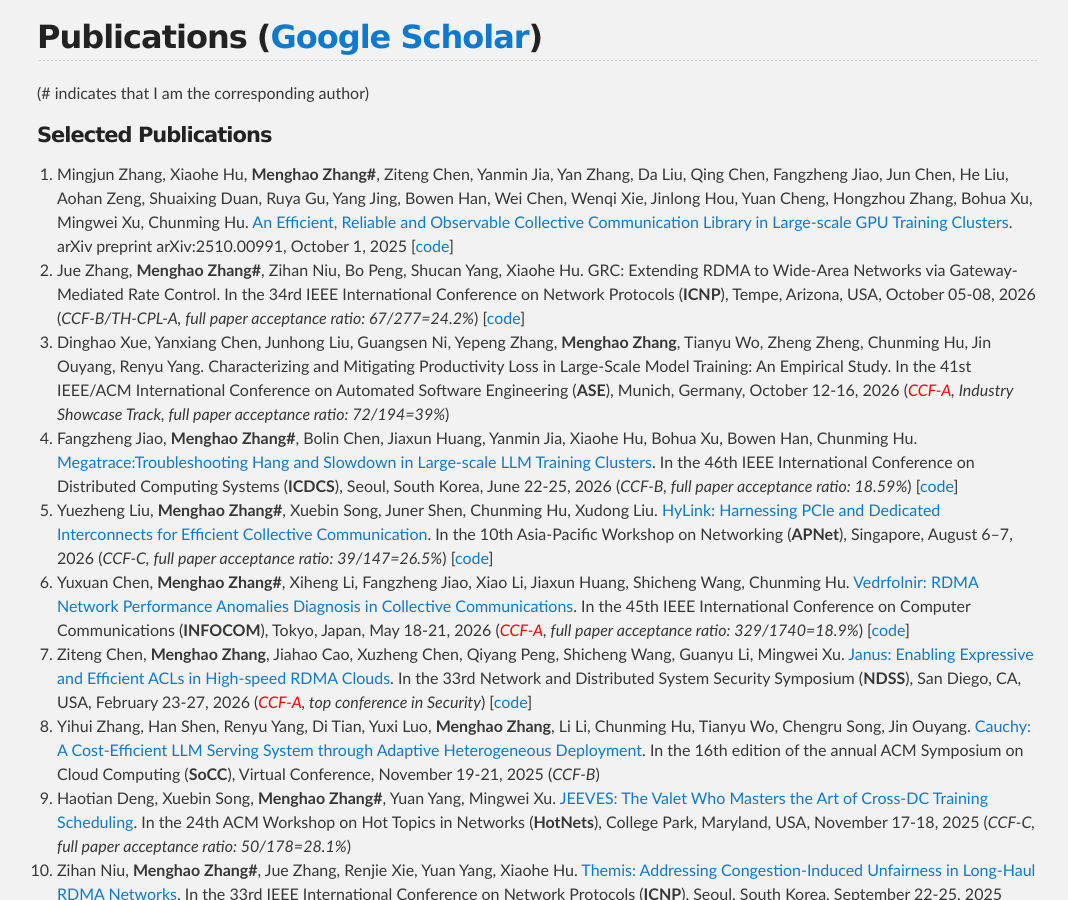
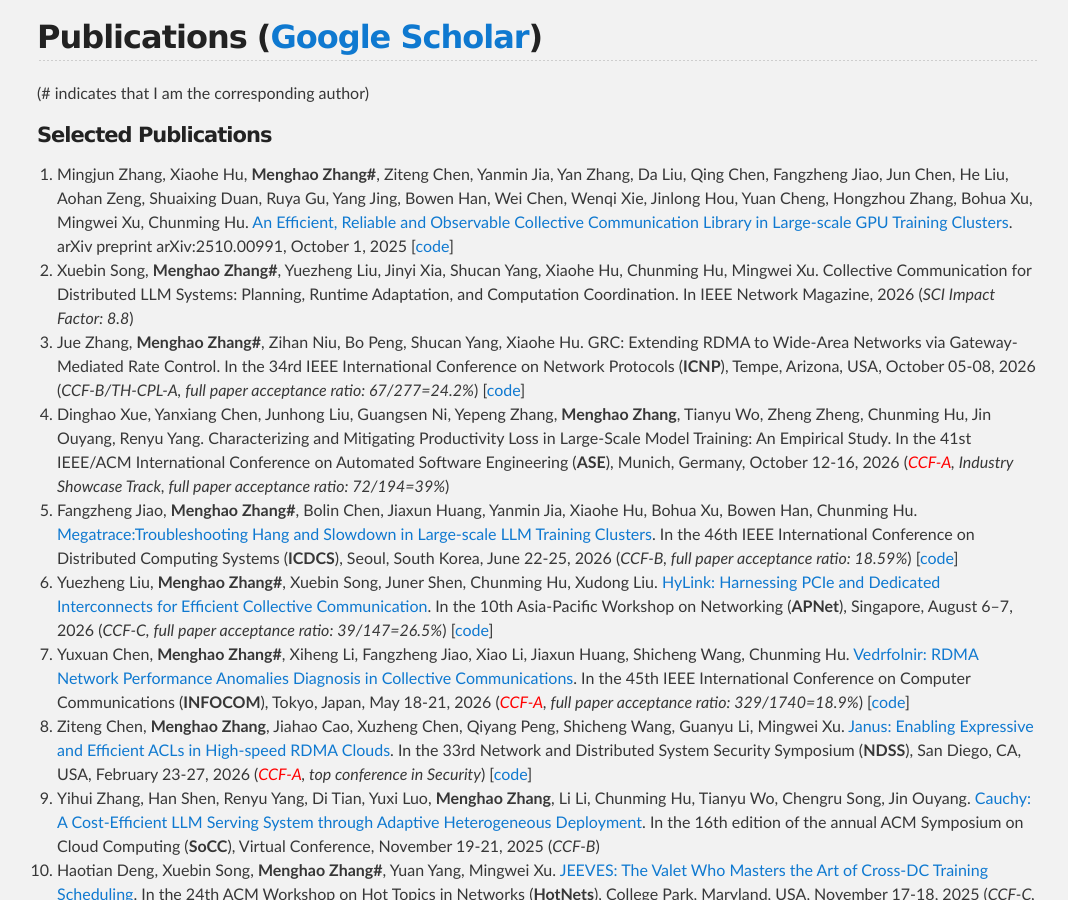
Before and after one commit to zhangmenghao/zhangmenghao.github.io, a Jekyll site: the page built from index.md, in a window 1280 px wide and 900 px high, scrolled down 1309 px. Shown: the whole window, without its empty margins (103-1171 px from the left). Built offline with Jekyll 4.4.1, drawn with Linux system fonts in a browser that asks for light colours.

Commit message:
Update IEEE Network

```diff
--- a/index.md
+++ b/index.md
@@ -47,6 +47,9 @@ Group Github: [https://github.com/Networked-System-and-Security-Group](https://g
 33. Mingjun Zhang, Xiaohe Hu, __Menghao Zhang#__, Ziteng Chen, Yanmin Jia, Yan Zhang, Da Liu, Qing Chen, Fangzheng Jiao, Jun Chen, He Liu, Aohan Zeng, Shuaixing Duan, Ruya Gu, Yang Jing, Bowen Han, Wei Chen, Wenqi Xie, Jinlong Hou, Yuan Cheng, Hongzhou Zhang, Bohua Xu, Mingwei Xu, Chunming Hu.
 [An Efficient, Reliable and Observable Collective Communication Library in Large-scale GPU Training Clusters](https://arxiv.org/pdf/2510.00991).
 arXiv preprint arXiv:2510.00991, October 1, 2025 [[code](https://github.com/sii-research/VCCL/)]
+33. Xuebin Song, __Menghao Zhang#__, Yuezheng Liu, Jinyi Xia, Shucan Yang, Xiaohe Hu, Chunming Hu, Mingwei Xu.
+Collective Communication for Distributed LLM Systems: Planning, Runtime Adaptation, and Computation Coordination.
+In IEEE Network Magazine, 2026 (*SCI Impact Factor: 8.8*)
 32. Jue Zhang, __Menghao Zhang#__, Zihan Niu, Bo Peng, Shucan Yang, Xiaohe Hu.
 GRC: Extending RDMA to Wide-Area Networks via Gateway-Mediated Rate Control.
 In the 34rd IEEE International Conference on Network Protocols (**ICNP**), Tempe, Arizona, USA, October 05-08, 2026 (*CCF-B/TH-CPL-A, full paper acceptance ratio: 67/277=24.2%*) [[code](https://github.com/Networked-System-and-Security-Group/GRC)]
```
